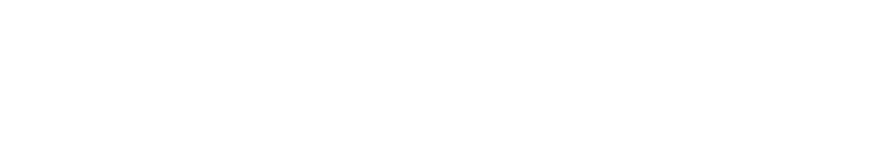
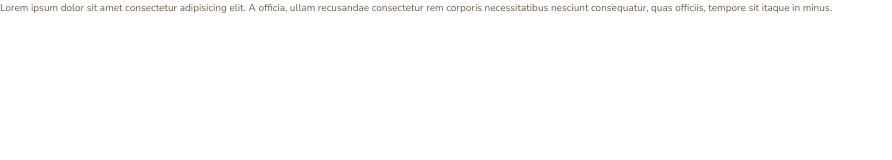
Before and after one commit to nikkisato/Nexter-Project, a website: page index.html in a window 1280 px wide. Shown: the whole page, without its empty margins (0-892 px from the left). Drawn offline with nearby package versions, Linux system fonts and the light colour scheme; files that its build step writes are made by us from their sources.

Commit message:
project overview and setup

```diff
--- a/index.html
+++ b/index.html
@@ -1,17 +1,22 @@
 <!DOCTYPE html>
 <html lang="en">
-    <head>
-        <meta charset="UTF-8">
-        <meta name="viewport" content="width=device-width, initial-scale=1.0">
-        <meta http-equiv="X-UA-Compatible" content="ie=edge">
+  <head>
+    <meta charset="UTF-8" />
+    <meta name="viewport" content="width=device-width, initial-scale=1.0" />
+    <meta http-equiv="X-UA-Compatible" content="ie=edge" />
 
-        <link href="https://fonts.googleapis.com/css?family=Josefin+Sans:300,400,400i|Nunito:300,300i" rel="stylesheet">
-        <link rel="stylesheet" href="css/style.css">
-        <link rel="shortcut icon" type="image/png" href="img/favicon.png">
+    <link
+      href="https://fonts.googleapis.com/css?family=Josefin+Sans:300,400,400i|Nunito:300,300i"
+      rel="stylesheet"
+    />
+    <link rel="stylesheet" href="css/style.css" />
+    <link rel="shortcut icon" type="image/png" href="img/favicon.png" />
 
-        <title>nexter &mdash; your home, your freedom</title>
-    </head>
-    <body class="container">
-
-    </body>
+    <title>nexter &mdash; your home, your freedom</title>
+  </head>
+  <body class="container">
+    Lorem ipsum dolor sit amet consectetur adipisicing elit. A officia, ullam
+    recusandae consectetur rem corporis necessitatibus nesciunt consequatur,
+    quas officiis, tempore sit itaque in minus.
+  </body>
 </html>
--- a/package.json
+++ b/package.json
@@ -7,7 +7,7 @@
     "watch:sass": "node-sass sass/main.scss css/style.css -w",
     "create:css": "node-sass sass/main.scss css/style.css",
     "start": "npm-run-all --parallel run-server watch:sass",
-    "run-server": "live-server",
+    "run-server": "live-server --browser=firefox",
     "compress:css": "node-sass sass/main.sass compress.css --styled compressed",
     "build:css": "postcss css/style.css --use autoprefixer -d production"
   },
--- a/sass/_base.scss
+++ b/sass/_base.scss
@@ -1,15 +1,35 @@
 // COLOR VARIABLES
 $color-primary: #c69963;
-$color-primary-dark: #B28451;
+$color-primary-dark: #b28451;
 
 $color-secondary: #101d2c;
 
 $color-grey-light-1: #f9f7f6;
 $color-grey-light-2: #aaa;
 
-$color-grey-dark-1: #54483A;
-$color-grey-dark-2: #6D5D4B;
+$color-grey-dark-1: #54483a;
+$color-grey-dark-2: #6d5d4b;
 
 // FONT VARIABLES
 $font-primary: 'Nunito', sans-serif;
 $font-display: 'Josefin Sans', sans-serif;
+
+*,
+*::before,
+*::after {
+  margin: 0;
+  padding: 0;
+  box-sizing: inherit;
+}
+
+html {
+  box-sizing: border-box;
+  font-size: 62.5%;
+}
+
+body {
+  font-family: $font-primary;
+  color: $color-grey-dark-2;
+  font-weight: 300;
+  line-height: 1.6;
+}
```
Also changed, not shown: 1 other file.
